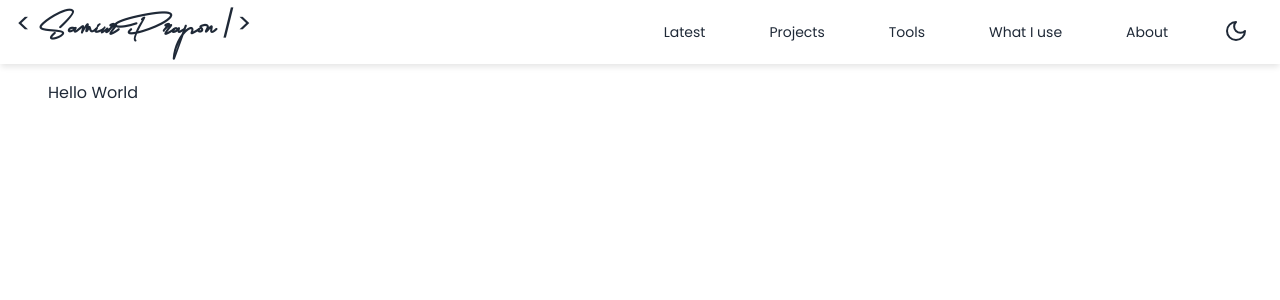
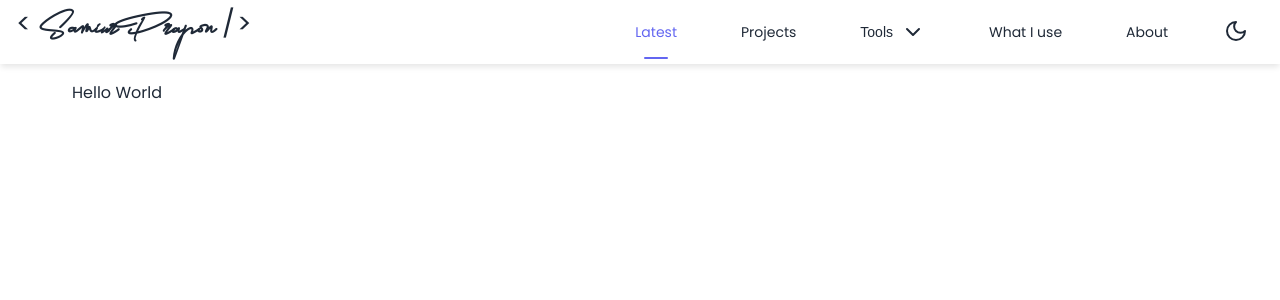
Before and after one commit to samiurprapon/personal-blog, a React (Vite) app: page / in a window 1280 px wide. Shown: the top 300 px of the page. Built offline with nearby package versions, Linux system fonts and the light colour scheme; a web font is replaced by a local one.

Commit message:
feat: Add dropdown option on navigation menu

```diff
--- a/package.json
+++ b/package.json
@@ -1,7 +1,7 @@
 {
 	"name": "@samiurprapon/blog",
 	"private": true,
-	"version": "0.0.3",
+	"version": "0.0.4",
 	"type": "module",
 	"scripts": {
 		"dev": "vite",
--- a/src/components/Navigation.tsx
+++ b/src/components/Navigation.tsx
@@ -1,14 +1,31 @@
-import { useContext, memo, useState } from 'react';
-import { Link } from 'react-router-dom';
-import { Menu, X, Sun, Moon } from 'lucide-react';
+import { useContext, useState, memo, Fragment } from 'react';
+import { Link, useLocation } from 'react-router-dom';
+import {
+	Menu,
+	X,
+	Sun,
+	Moon,
+	Command,
+	Blend,
+	KeyRound,
+	ChevronDown,
+} from 'lucide-react';
 
 import { ThemeContext } from '~/contexts/ThemeContext';
 
 const Navigation = () => {
 	const [isOpen, setIsOpen] = useState<boolean>(false);
+	const [isToolsOpen, setIsToolsOpen] = useState(false);
 	const { theme, toggleTheme } = useContext(ThemeContext);
 
+	const location = useLocation();
+
 	const toggleMenu = () => setIsOpen(!isOpen);
+	const toggleTools = () => setIsToolsOpen(!isToolsOpen);
+
+	const isActive = (path: string) => location.pathname === path;
+	const isToolActive = () =>
+		toolsItems.some((item) => location.pathname === item.path);
 
 	const getThemeIcon = () => {
 		switch (theme) {
@@ -26,28 +43,83 @@ const Navigation = () => {
 		}
 	};
 	const menuItems = [
-		{ name: 'Latest', href: '/' },
-		{ name: 'Projects', href: '/projects' },
-		{ name: 'Tools', href: '/tools' },
-		{ name: 'What I use', href: '/uses' },
-		{ name: 'About', href: '/me' },
+		{ name: 'Latest', path: '/' },
+		{ name: 'Projects', path: '/projects' },
+		{ name: 'What I use', path: '/uses' },
+		{ name: 'About', path: '/me' },
+	];
+
+	const toolsItems = [
+		{
+			name: 'Markdown Editor',
+			path: '/tools/markdown-editor',
+			icon: <Command className="icon" />,
+		},
+		{
+			name: 'Color Generator',
+			path: '/tools/color-generator',
+			icon: <Blend className="icon" />,
+		},
+		{
+			name: 'Password Generator',
+			path: '/tools/password-generator',
+			icon: <KeyRound className="icon" />,
+		},
 	];
 
 	return (
 		<nav className="navigation">
 			<div className="navigation__container">
-				<a className="navigation__logo" href="/">
+				<Link className="navigation__logo" to="/">
 					<span className="logo__brackets">&lt;</span>
 					<span className="logo__username">SamiurPrapon</span>
 					<span className="logo__brackets">/&gt;</span>
-				</a>
+				</Link>
 
 				<div className="navigation__desktop-menu">
-					{menuItems.map((item) => (
-						<Link key={item.name} to={item.href} className={`navigation__link`}>
-							{item.name}
-						</Link>
+					{menuItems.map((item, index) => (
+						<Fragment key={item.name}>
+							{index === menuItems.length - 2 && (
+								<div className="navigation__tools-dropdown">
+									<button
+										onClick={toggleTools}
+										className={`navigation__link navigation__tools-button ${isToolActive() ? 'navigation__link--active' : ''}`}
+										aria-expanded={isToolsOpen}
+									>
+										{/* <Wrench className="icon" /> */}
+										<span>Tools</span>
+										<ChevronDown
+											className={`icon ${isToolsOpen ? 'rotate' : ''}`}
+										/>
+									</button>
+
+									{isToolsOpen && (
+										<div className="navigation__tools-menu fade-in">
+											{toolsItems.map((item) => (
+												<Link
+													key={item.name}
+													to={item.path}
+													className={`navigation__tools-item ${isActive(item.path) ? 'navigation__tools-item--active' : ''}`}
+												>
+													{item.icon}
+													<span>{item.name}</span>
+												</Link>
+											))}
+										</div>
+									)}
+								</div>
+							)}
+
+							<Link
+								key={item.name}
+								to={item.path}
+								className={`navigation__link ${isActive(item.path) ? 'navigation__link--active' : ''}`}
+							>
+								{item.name}
+							</Link>
+						</Fragment>
 					))}
+
 					<button
 						onClick={toggleTheme}
 						className="navigation__theme-toggle"
@@ -71,9 +143,9 @@ const Navigation = () => {
 						aria-expanded={isOpen}
 					>
 						{isOpen ? (
-							<X className="w-6 h-6" aria-hidden="true" />
+							<X className="icon" aria-hidden="true" />
 						) : (
-							<Menu className="w-6 h-6" aria-hidden="true" />
+							<Menu className="icon" aria-hidden="true" />
 						)}
 					</button>
 				</div>
@@ -81,14 +153,54 @@ const Navigation = () => {
 
 			{isOpen && (
 				<div className="navigation__dropdown slide-down">
-					{menuItems.map((item) => (
-						<a
-							key={item.name}
-							href={item.href}
-							className="navigation__dropdown-link"
-						>
-							{item.name}
-						</a>
+					{menuItems.map((item, index) => (
+						<Fragment key={item.name}>
+							{index === menuItems.length - 2 && (
+								<>
+									<div className="navigation__tools-dropdown">
+										<button
+											onClick={toggleTools}
+											className={`navigation__dropdown-link navigation__tools-button ${isToolActive() ? 'navigation__link--active' : ''}`}
+											aria-expanded={isToolsOpen}
+										>
+											{/* <Wrench className="icon" /> */}
+											<span>Tools</span>
+											<ChevronDown
+												className={`icon ${isToolsOpen ? 'rotate' : ''}`}
+											/>
+										</button>
+									</div>
+
+									{isToolsOpen && (
+										<div className="navigation__dropdown-section fade-in">
+											{toolsItems.map((item) => (
+												<Link
+													key={item.name}
+													to={item.path}
+													className={`navigation__dropdown-link navigation__dropdown-link--indented ${
+														isActive(item.path)
+															? 'navigation__dropdown-link--active'
+															: ''
+													}`}
+												>
+													{item.icon}
+													<span>{item.name}</span>
+												</Link>
+											))}
+										</div>
+									)}
+								</>
+							)}
+
+							<Link
+								key={item.name}
+								to={item.path}
+								className={`navigation__dropdown-link ${isActive(item.path) ? 'navigation__dropdown-link--active' : ''}`}
+								onClick={() => setIsOpen(false)}
+							>
+								<span>{item.name}</span>
+							</Link>
+						</Fragment>
 					))}
 				</div>
 			)}
--- a/src/pages/me.tsx
+++ b/src/pages/me.tsx
@@ -10,6 +10,22 @@ function MePage() {
 
 			<main className="container">
 				<GitHubContributionsCalendar username={GITHUB_USERNAME} />
+				<br />
+				<GitHubContributionsCalendar username={GITHUB_USERNAME} />
+				<br />
+				<GitHubContributionsCalendar username={GITHUB_USERNAME} />
+				<br />
+				<GitHubContributionsCalendar username={GITHUB_USERNAME} />
+				<br />
+				<GitHubContributionsCalendar username={GITHUB_USERNAME} />
+				<br />
+				<GitHubContributionsCalendar username={GITHUB_USERNAME} />
+				<br />
+				<GitHubContributionsCalendar username={GITHUB_USERNAME} />
+				<br />
+				<GitHubContributionsCalendar username={GITHUB_USERNAME} />
+				<br />
+				<GitHubContributionsCalendar username={GITHUB_USERNAME} />
 			</main>
 		</>
 	);
--- a/src/styles/base/_base.scss
+++ b/src/styles/base/_base.scss
@@ -47,6 +47,12 @@
 	--secondary-color: #{$color-secondary};
 }
 
+* {
+	margin: 0;
+	padding: 0;
+	box-sizing: border-box;
+}
+
 body {
 	margin: 0;
 	padding: 0;
--- a/src/styles/base/_vars.scss
+++ b/src/styles/base/_vars.scss
@@ -24,10 +24,10 @@ $transition-fast: all 0.2s ease;
 
 /*
 |------------------------------------------------------------------|
-|                             Z-indices                            |
+|                             Layouts                              |
 |------------------------------------------------------------------|
 */
-
+$max-width: 80rem;
 $z-nav: 1000;
 
 /*
@@ -38,6 +38,7 @@ $z-nav: 1000;
 
 $shadow-sm: 0 1px 2px rgba(0, 0, 0, 0.05);
 $shadow-md: 0 4px 6px -1px rgba(0, 0, 0, 0.1);
+$shadow-lg: 0 10px 15px -3px rgba(0, 0, 0, 0.1);
 
 /*
 |------------------------------------------------------------------|
@@ -61,3 +62,11 @@ $break-point-sm: 36rem; /* 576px */
 $break-point-md: 48rem; /* 768px */
 $break-point-lg: 64rem; /* 992px */
 $break-point-xl: 75rem; /* 1200px */
+
+
+/*
+|------------------------------------------------------------------|
+|                           Borders                                |
+|------------------------------------------------------------------|
+*/
+$border-radius: 0.5rem;
--- a/src/styles/templates/_navigation.scss
+++ b/src/styles/templates/_navigation.scss
@@ -15,7 +15,7 @@
 
 	&__container {
 		@include flex(row, space-between, center);
-		max-width: 80rem;
+		max-width: $max-width;
 		margin: 0 auto;
 		padding: 0 $spacing-sm;
 		height: 4rem;
@@ -66,7 +66,7 @@
 
 			&:hover {
 				background: var(--hover-color);
-				border-radius: 0.375rem;
+				border-radius: $border-radius;
 			}
 		}
 	}
@@ -85,6 +85,83 @@
 
 	&__link {
 		@include nav-link;
+		@include flex(row, center, center);
+		position: relative;
+		gap: $spacing-xs;
+
+		&--active {
+			color: $color-primary;
+
+			&::after {
+				content: '';
+				position: absolute;
+				bottom: -0.5rem;
+				left: 50%;
+				transform: translateX(-50%);
+				width: 1.5rem;
+				height: 2px;
+				background: $color-primary;
+				border-radius: 1px;
+			}
+		}
+	}
+
+	&__tools {
+		&-dropdown {
+			position: relative;
+		}
+
+		&-button {
+			@include button-reset;
+			@include flex(row, center, center);
+			gap: $spacing-xs;
+			color: var(--text-color);
+			font-size: 0.875rem;
+			font-weight: 500;
+			padding: $spacing-xs $spacing-sm;
+			transition: $transition-fast;
+
+			&:hover {
+				color: $color-primary;
+			}
+
+			.rotate {
+				transform: rotate(180deg);
+			}
+		}
+
+		&-menu {
+			position: absolute;
+			top: 120%;
+			right: 0;
+			margin-top: $spacing-xs;
+			background: var(--bg-color);
+			border-radius: $border-radius;
+			box-shadow: $shadow-md;
+			min-width: 18rem;
+			overflow: hidden;
+		}
+
+		&-item {
+			@include flex(row, flex-start, center);
+			padding: $spacing-sm;
+			color: var(--text-color);
+			font-size: 0.875rem;
+			font-weight: normal;
+			text-decoration: none;
+			transition: $transition-fast;
+			gap: $spacing-xs;
+
+			&:hover {
+				background: var(--hover-color);
+				color: $color-primary;
+			}
+
+			&--active {
+				color: $color-primary;
+				background: var(--hover-color);
+			}
+		}
 	}
 
 	&__dropdown {
@@ -94,16 +171,40 @@
 		width: 100%;
 		background: var(--bg-color);
 		box-shadow: $shadow-md;
-		@include flex(column);
 
 		&-link {
 			@include nav-link;
+			@include flex(row, flex-start, center);
 			padding: $spacing-sm $spacing-md;
 			width: 100%;
+			gap: $spacing-xs;
 
 			&:hover {
 				background: var(--hover-color);
 			}
+
+			&--active {
+				color: $color-primary;
+				background: var(--hover-color);
+			}
+
+			&--indented {
+				padding-left: $spacing-lg * 2;
+			}
+		}
+
+		&-section {
+			border-top: 1px solid var(--hover-color);
+			width: 100%;
+		}
+
+		&-header {
+			@include flex(row, flex-start, center);
+			padding: $spacing-sm $spacing-md;
+			color: var(--text-color);
+			opacity: 0.7;
+			font-weight: 500;
+			gap: $spacing-xs;
 		}
 	}
 }
```
Also changed, not shown: 1 other file (tests, documents, lock files or other folders).
